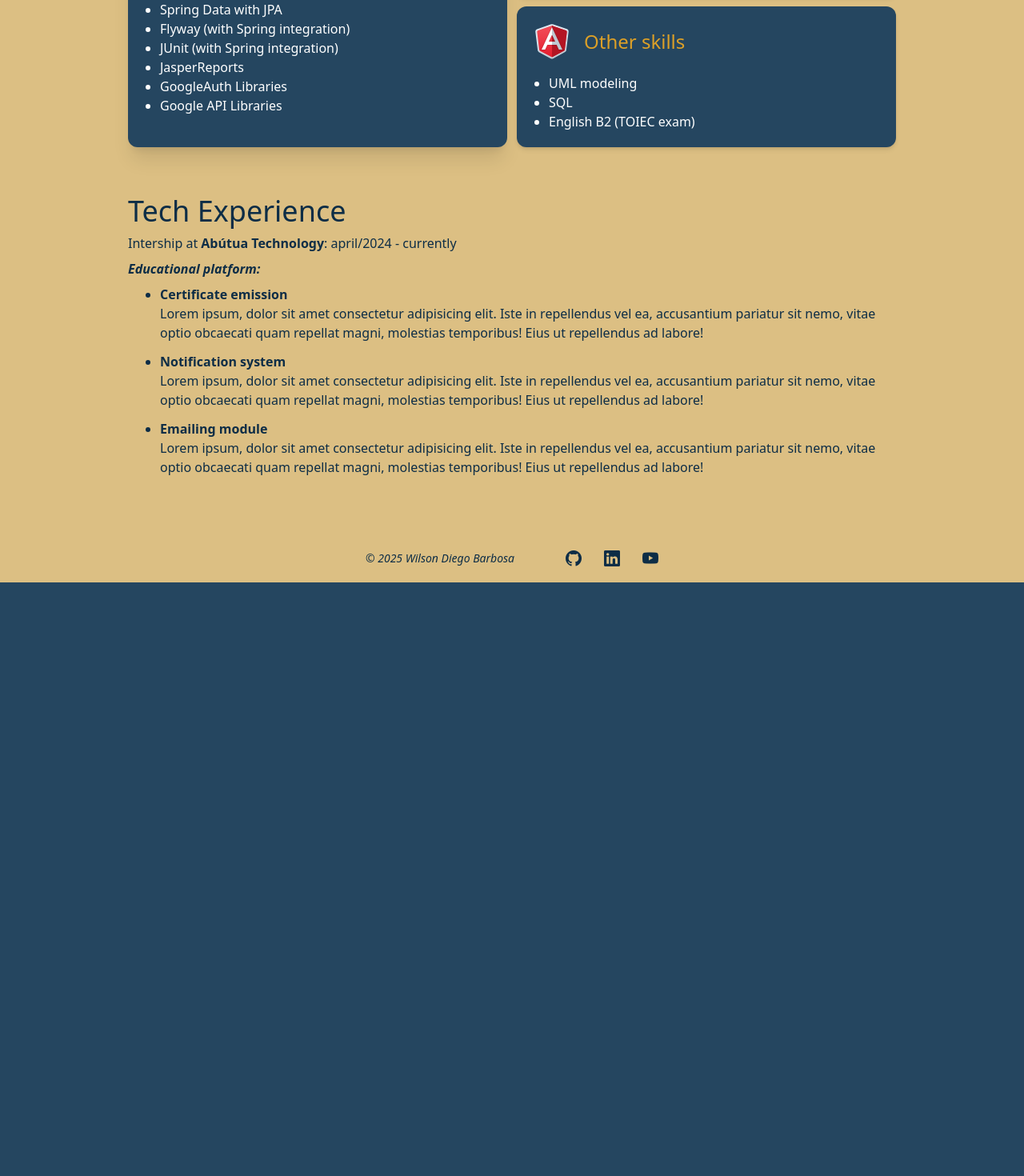
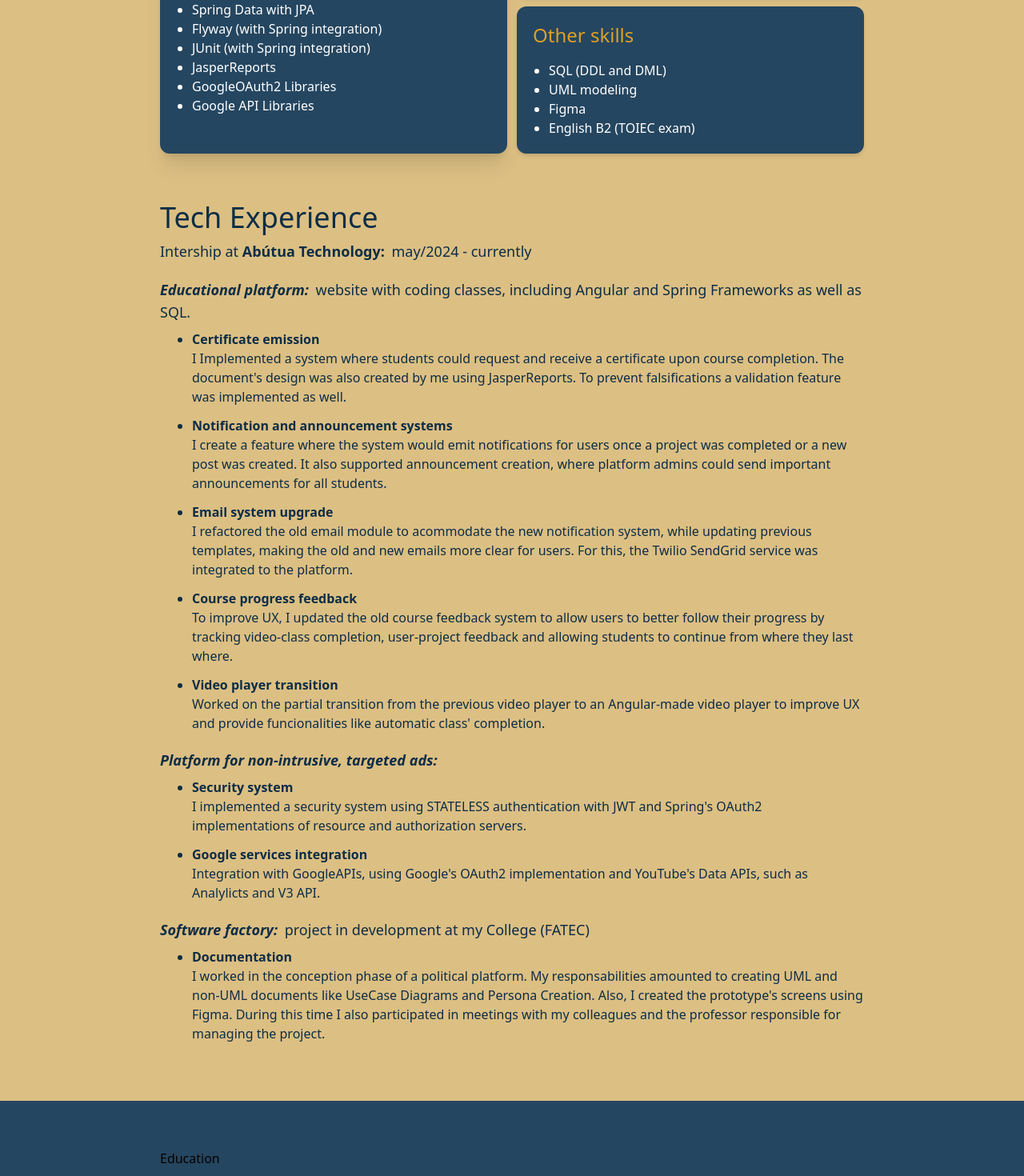
Before and after one commit to Wilson-Barbosa/my-page, an Angular app: page / in a window 1280 px wide. Shown: the part 900-2370 px from the top of the page at 80% size. Before the commit the page ends 1628 px from the top, so only its background shows below. Built offline with nearby package versions, Linux system fonts and the light colour scheme.

Commit message:
add tech experience section

```diff
--- a/src/app/app.html
+++ b/src/app/app.html
@@ -43,7 +43,7 @@
     </section>
 
     <!-- Skills section, I think I should put framework and language specific terms, maybe even other skills -->
-    <section class="pt-15 px-40 bg-(--secondary) grid gap-3 grid-cols-2">
+    <section class="pt-15 px-50 bg-(--secondary) grid gap-3 grid-cols-2">
 
         <div class="bg-(--primary) rounded-xl shadow-xl p-5 row-span-2">
             <div class="flex items-center gap-4">
@@ -61,7 +61,7 @@
                     <li><span>Flyway (with Spring integration)</span></li>
                     <li><span>JUnit (with Spring integration)</span></li>
                     <li><span>JasperReports</span></li>
-                    <li><span>GoogleAuth Libraries</span></li>
+                    <li><span>GoogleOAuth2 Libraries</span></li>
                     <li><span>Google API Libraries</span></li>
                 </ul>
             </div>
@@ -85,14 +85,15 @@
 
         <div class="bg-(--primary) rounded-xl shadow-md p-5">
             <div class="flex items-center gap-4">
-                <img src="svgs/colored-angular-icon.svg" alt="angular framework icon">
+                <!-- <img src="svgs/colored-angular-icon.svg" alt="angular framework icon"> -->
                 <h4 class="text-(--secondary-darker) text-2xl">Other skills</h4>
             </div>
 
             <div class="text-white mt-4">
                 <ul class="text-md list-disc ml-5">
+                    <li><span>SQL (DDL and DML)</span></li>
                     <li><span>UML modeling</span></li>
-                    <li><span>SQL</span></li>
+                    <li><span>Figma</span></li>
                     <li><span>English B2 (TOIEC exam)</span></li>
                 </ul>
             </div>
@@ -101,31 +102,101 @@
     </section>
 
     <!-- Experience section -->
-    <section class="py-15 px-40 bg-(--secondary) text-(--primary-darker)">
+    <section class="py-15 px-50 bg-(--secondary) text-(--primary-darker)">
         <h3 class="text-4xl">Tech Experience</h3>
-        <p class="my-2">Intership at <b>Abútua Technology</b>: april/2024 - currently</p>
+        <p class="my-2 text-lg">Intership at <b class="mr-1">Abútua Technology:</b> may/2024 - currently</p>
 
-        <p class="my-2"><span class="italic font-bold">Educational platform:</span></p>
+        <!-- course platform project info -->
+        <p class="mt-5 mb-2 text-lg">
+            <span class="italic font-bold mr-1">Educational platform:</span>
+            website with coding classes, including Angular and Spring Frameworks as well as SQL.
+        </p>
         <ul class="list-disc ml-10">
-            <li><b>Certificate emission</b></li>
-            <p class="mb-3">Lorem ipsum, dolor sit amet consectetur adipisicing elit. Iste in repellendus vel ea,
-                accusantium pariatur sit nemo, vitae optio obcaecati quam repellat magni, molestias temporibus! Eius ut
-                repellendus ad labore!</p>
-            <li><b>Notification system</b></li>
-            <p class="mb-3">Lorem ipsum, dolor sit amet consectetur adipisicing elit. Iste in repellendus vel ea,
-                accusantium pariatur sit nemo, vitae optio obcaecati quam repellat magni, molestias temporibus! Eius ut
-                repellendus ad labore!</p>
-            <li><b>Emailing module</b></li>
-            <p class="mb-3">Lorem ipsum, dolor sit amet consectetur adipisicing elit. Iste in repellendus vel ea,
-                accusantium pariatur sit nemo, vitae optio obcaecati quam repellat magni, molestias temporibus! Eius ut
-                repellendus ad labore!</p>
+            <li>
+                <p><b>Certificate emission</b></p>
+                <p class="mb-3">
+                    I Implemented a system where students could request and receive a certificate upon
+                    course completion. The document's design was also created by me using JasperReports. To prevent
+                    falsifications a validation feature was implemented as well.
+                </p>
+            </li>
+
+            <li>
+                <p><b>Notification and announcement systems</b></p>
+                <p class="mb-3">
+                    I create a feature where the system would emit notifications for users once a project
+                    was completed or a new post was created. It also supported announcement creation, where platform
+                    admins could send important announcements for all students.
+                </p>
+            </li>
+
+            <li>
+                <p><b>Email system upgrade</b></p>
+                <p class="mb-3">
+                    I refactored the old email module to acommodate the new notification system, while updating previous
+                    templates, making the old and new emails more clear for users. For this, the Twilio SendGrid service
+                    was integrated to the platform.
+                </p>
+            </li>
+
+            <li>
+                <p><b>Course progress feedback</b></p>
+                <p class="mb-3">
+                    To improve UX, I updated the old course feedback system to allow users to better follow their
+                    progress by tracking video-class completion, user-project feedback and allowing students to continue
+                    from where they last where.
+                </p>
+            </li>
+
+            <li>
+                <p><b>Video player transition</b></p>
+                <p class="mb-3">
+                    Worked on the partial transition from the previous video player to an Angular-made video player to improve UX and provide funcionalities like automatic class' completion.
+                </p>
+            </li>
+
+        </ul>
+
+        <!-- add ads-platform project info -->
+        <p class="mt-5 mb-2 text-lg">
+            <span class="italic font-bold mr-1">Platform for non-intrusive, targeted ads:</span>
+        </p>
+        <ul class="list-disc ml-10">
+            <li>
+                <p><b>Security system</b></p>
+                <p class="mb-3">
+                    I implemented a security system using STATELESS authentication with JWT and Spring's OAuth2 implementations of resource and authorization servers.
+                </p>
+            </li>
+
+            <li>
+                <p><b>Google services integration</b></p>
+                <p class="mb-3">
+                    Integration with GoogleAPIs, using Google's OAuth2 implementation and YouTube's Data APIs, such as Analylicts and V3 API.
+                </p>
+            </li>
+
+        </ul>
+
+        <!-- add software factory activities -->
+        <p class="mt-5 mb-2 text-lg">
+            <span class="italic font-bold mr-1">Software factory: </span>
+            project in development at my College (FATEC)
+        </p>
+        <ul class="list-disc ml-10">
+            <li>
+                <p><b>Documentation</b></p>
+                <p class="mb-3">
+                    I worked in the conception phase of a political platform. My responsabilities amounted to creating UML and non-UML documents like UseCase Diagrams and Persona Creation. Also, I created the prototype's screens using Figma. During this time I also participated in meetings with my colleagues and the professor responsible for managing the project.
+                </p>
+            </li>
         </ul>
     </section>
 
     <!-- Education section -->
-    <!-- <section>
-        <h3></h3>
-    </section> -->
+    <section class="py-15 px-50 bg-(--primary)">
+        <h3>Education</h3>
+    </section>
 
 </main>
 
```
